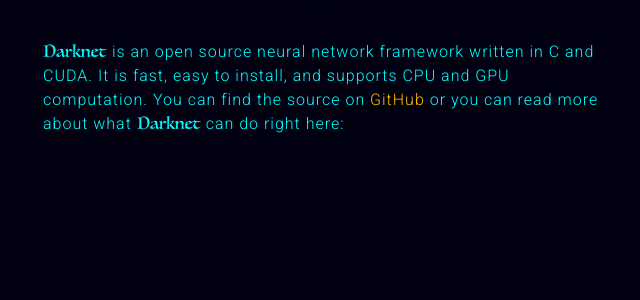
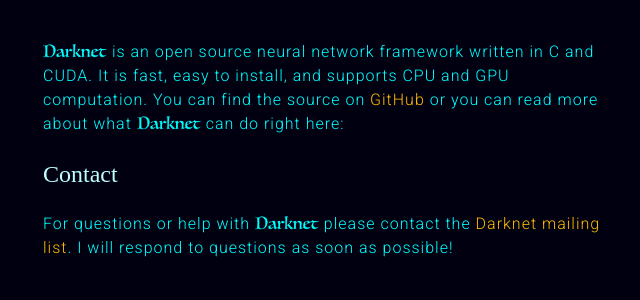
Before and after one commit to pjreddie/pjreddie.com, a Django app: template pjreddie/templates/darknet_main.html in a window 1280 px wide. Shown: the part 316-616 px from the top of the page, without its empty margins (317-957 px from the left). Run offline with Django 3.2, Linux system fonts and the light colour scheme; the template is opened without the code that fills it, so the values that code supplies are empty; some web fonts are replaced.

Commit message:
added google group to Darknet project page

```diff
--- a/pjreddie/templates/darknet_main.html
+++ b/pjreddie/templates/darknet_main.html
@@ -22,5 +22,10 @@
                             </div>
                         </a>
                     {% endfor %}
+
+                    <h2>Contact</h2>
+                    <p>
+                    For questions or help with <img class=dntext src="{{ STATIC_URL }}img/darknet-text.png"></img> please contact the <a href="https://groups.google.com/forum/#!forum/darknet">Darknet mailing list</a>. I will respond to questions as soon as possible!
+                    </p>
                 </div>
             {% endblock %}
```
